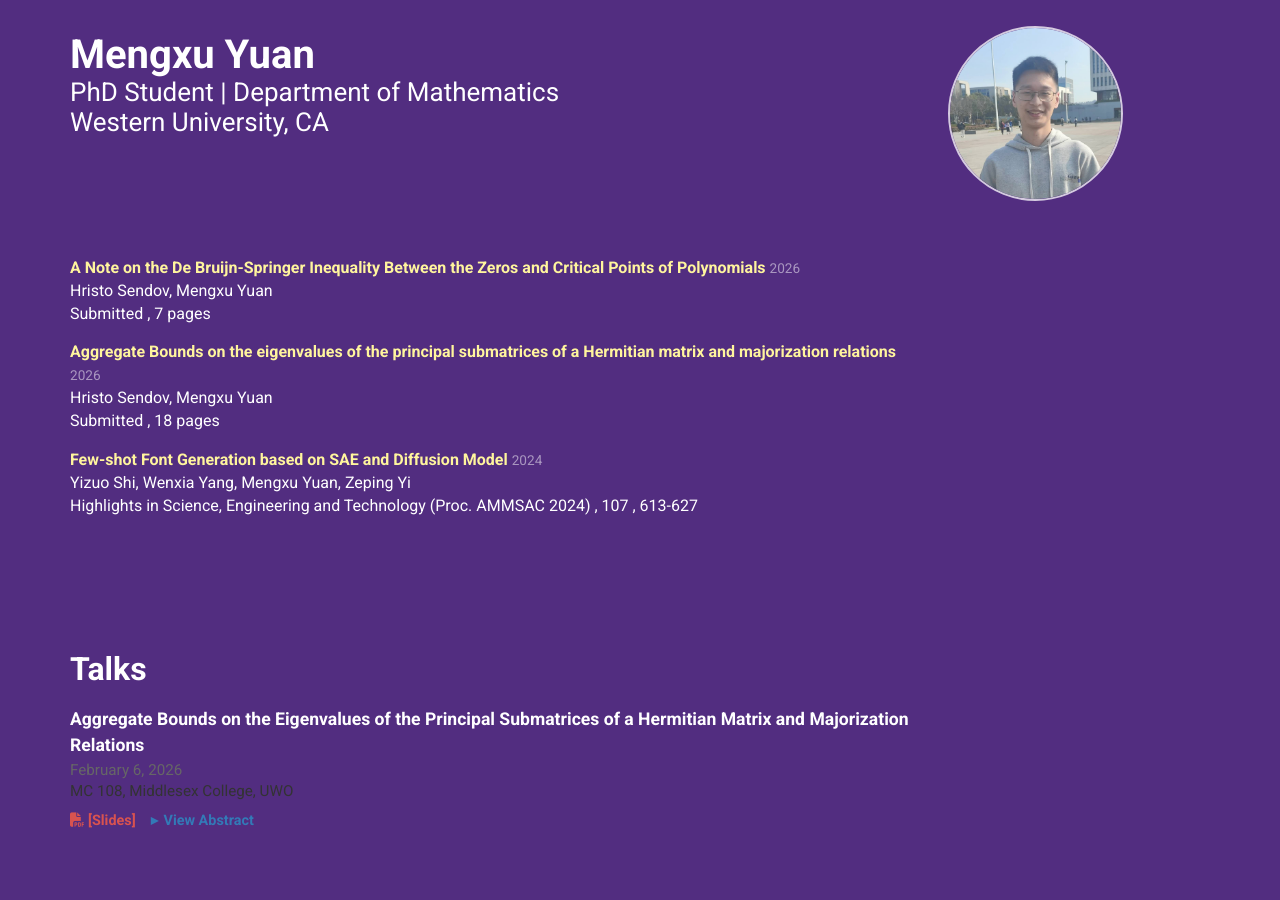
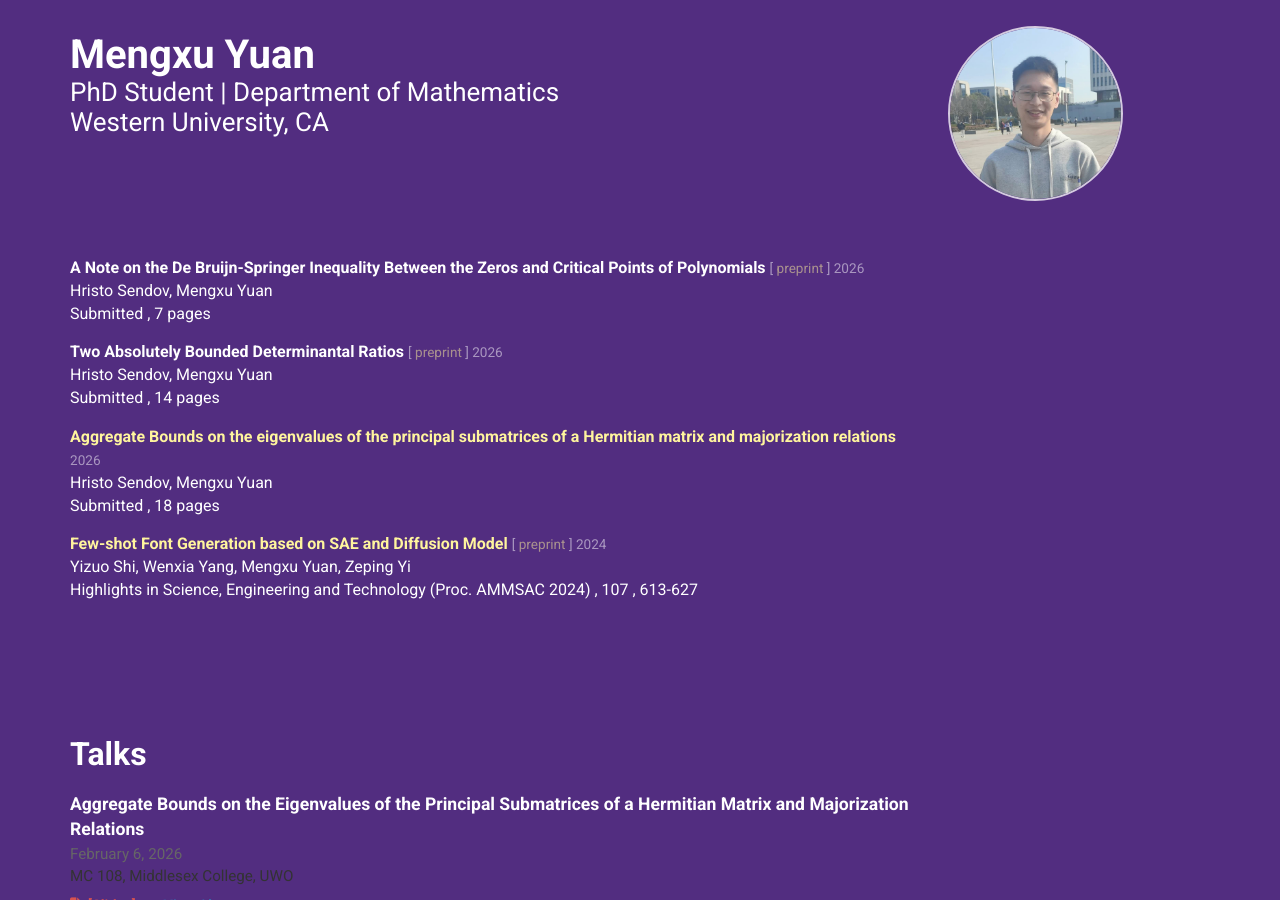
Before and after one commit to Mengxu3/mengxu3.github.io, a Jekyll site: the page built from index.html, in a window 1280 px wide and 900 px high, scrolled down 579 px. Built offline with Jekyll 4.4.1, drawn with Linux system fonts in a browser that asks for light colours; nearby versions of some CDN libraries; a style sheet for code colours, icons or effects is not loaded.

Commit message:
Update publications with new entries and PDF links
Added new journal entries and updated existing ones with PDF links.

```diff
--- a/_data/publications.yml
+++ b/_data/publications.yml
@@ -1,14 +1,20 @@
--
-  type: journal
+- type: journal
   title: "A Note on the De Bruijn-Springer Inequality Between the Zeros and Critical Points of Polynomials"
   authors: Hristo Sendov, Mengxu Yuan
   journal: "Submitted"
   year: 2026
   pages: "7 pages"
-  doi: "10.48550/arXiv.2601.16320"
-  url: "http://arxiv.org/abs/2601.16320"
--
-  type: journal
+  pdf: "assets/2026_08_05_On_the_De_Bruijn_Springer_Inequality_tex.pdf"
+
+- type: journal
+  title: "Two Absolutely Bounded Determinantal Ratios"
+  authors: Hristo Sendov, Mengxu Yuan
+  journal: "Submitted"
+  year: 2026
+  pages: "14 pages"
+  pdf: "assets/2026_08_01_Two_absolutely_bounded_determinantal_ratios_tex.pdf"
+
+- type: journal
   title: "Aggregate Bounds on the eigenvalues of the principal submatrices of a Hermitian matrix and majorization relations"
   authors: Hristo Sendov, Mengxu Yuan
   journal: "Submitted"
@@ -16,12 +22,13 @@
   pages: "18 pages"
   doi: "10.48550/arXiv.2601.16320"
   url: "http://arxiv.org/abs/2601.16320"
--
-  type: journal
+
+- type: journal
   title: "Few-shot Font Generation based on SAE and Diffusion Model"
   authors: Yizuo Shi, Wenxia Yang, Mengxu Yuan, Zeping Yi
   journal: "Highlights in Science, Engineering and Technology (Proc. AMMSAC 2024)"
   volume: 107
   year: 2024
-  pages: 613-627
-  url: https://doi.org/10.54097/rp4sqj55
+  pages: "613-627"
+  url: "https://doi.org/10.54097/rp4sqj55"
+  pdf: "assets/DRP++AMMSAC++2024-613-627.pdf"
```
